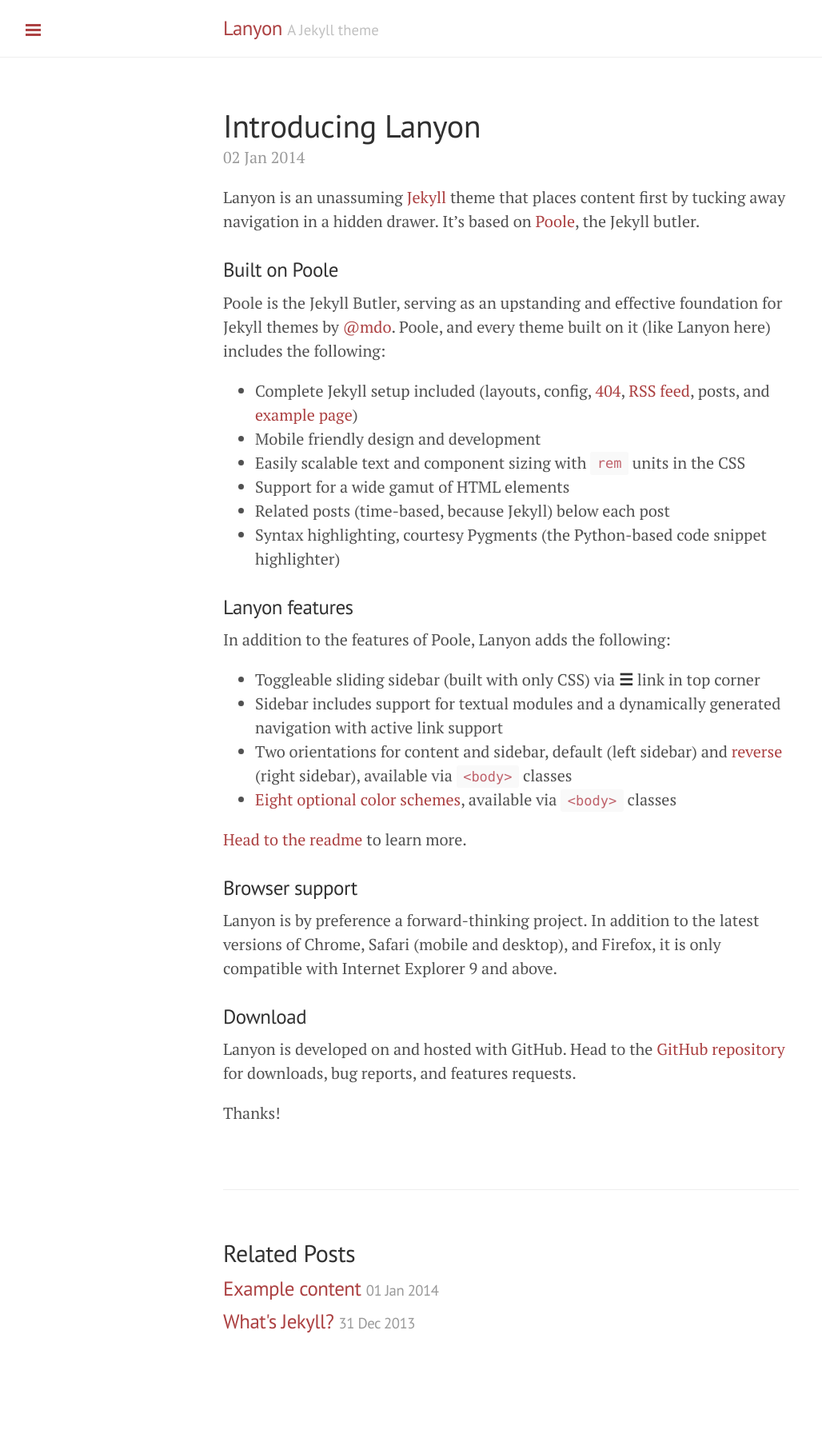
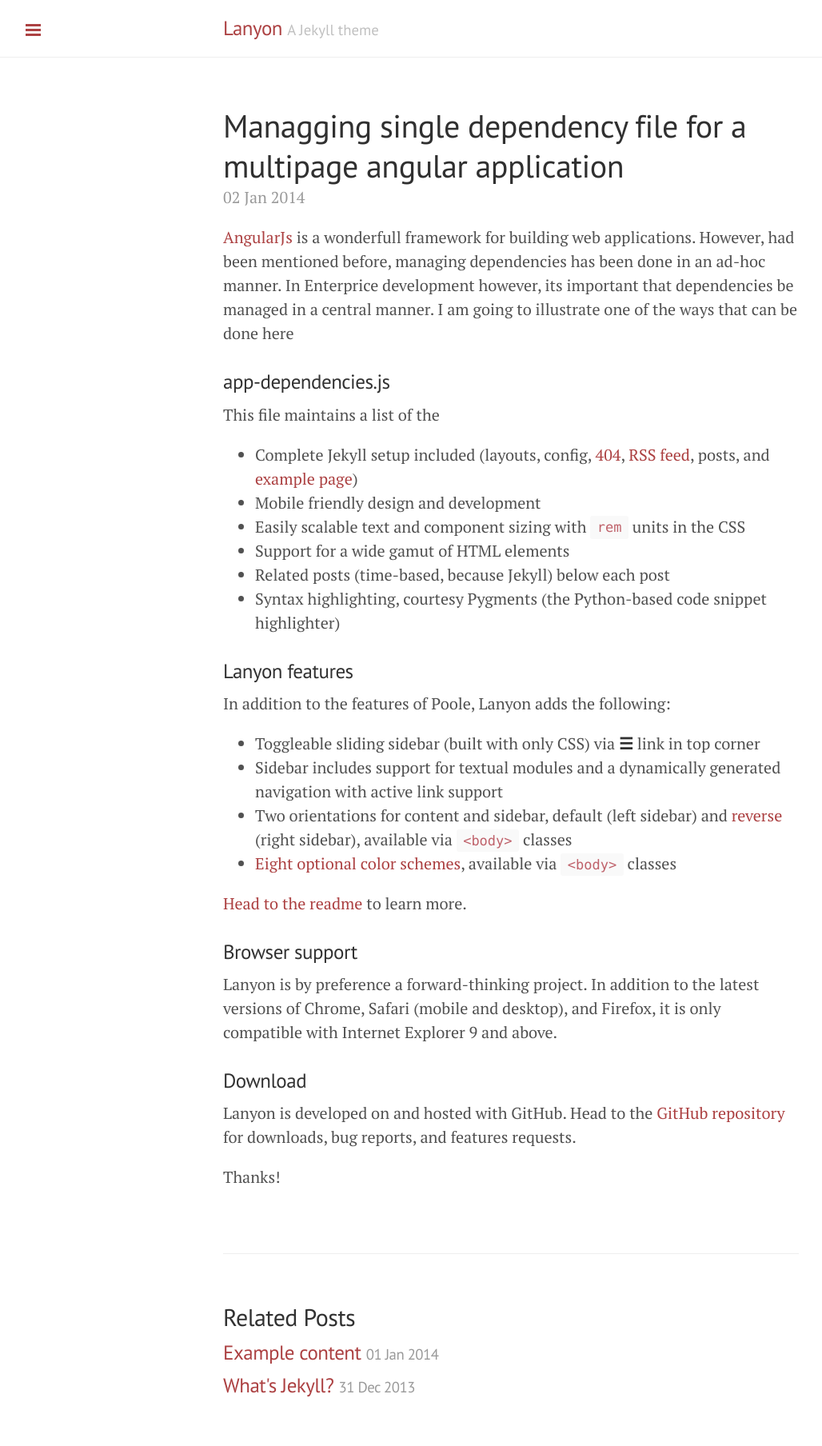
Before and after one commit to kodero/kodero.github.io.old, a Jekyll site: the page built from _posts/2014-01-02-introducing-lanyon.md, in a window 1280 px wide. Shown: the whole page at 80% size, without its empty margins (1-1029 px from the left). Built offline with Jekyll 4.4.1, drawn with Linux system fonts in a browser that asks for light colours; Markdown is read by kramdown in place of the engine named in the settings; before the commit the page ends 1728 px from its top, so only the background shows below that.

Commit message:
Update 2014-01-02-introducing-lanyon.md

```diff
--- a/_posts/2014-01-02-introducing-lanyon.md
+++ b/_posts/2014-01-02-introducing-lanyon.md
@@ -1,13 +1,13 @@
 ---
 layout: post
-title: Introducing Lanyon
+title: Managging single dependency file for a multipage angular application
 ---
 
-Lanyon is an unassuming [Jekyll](http://jekyllrb.com) theme that places content first by tucking away navigation in a hidden drawer. It's based on [Poole](http://getpoole.com), the Jekyll butler.
+[AngularJs](https://angularjs.org/) is a wonderfull framework for building web applications. However, had been mentioned before, managing dependencies has been done in an ad-hoc manner. In Enterprice development however, its important that dependencies be managed in a central manner. I am going to illustrate one of the ways that can be done here
 
-### Built on Poole
+### app-dependencies.js
 
-Poole is the Jekyll Butler, serving as an upstanding and effective foundation for Jekyll themes by [@mdo](https://twitter.com/mdo). Poole, and every theme built on it (like Lanyon here) includes the following:
+This file maintains a list of the
 
 * Complete Jekyll setup included (layouts, config, [404](/404), [RSS feed](/atom.xml), posts, and [example page](/about))
 * Mobile friendly design and development
```
